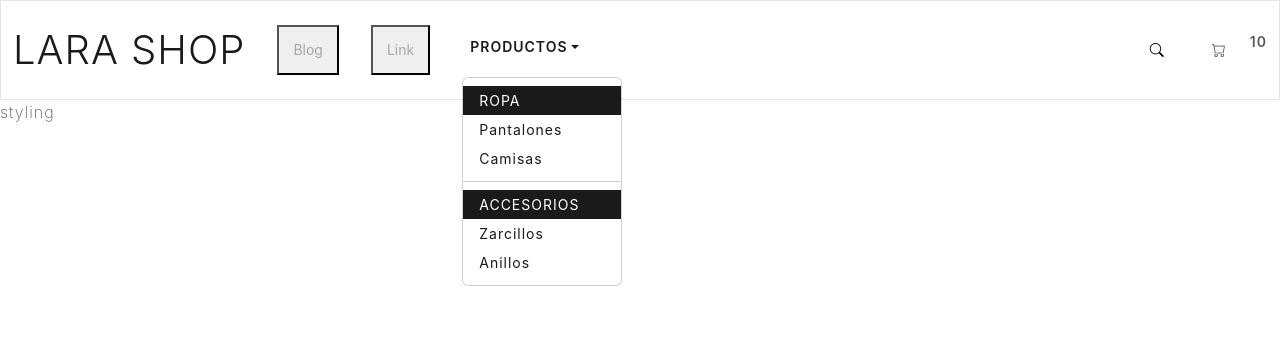
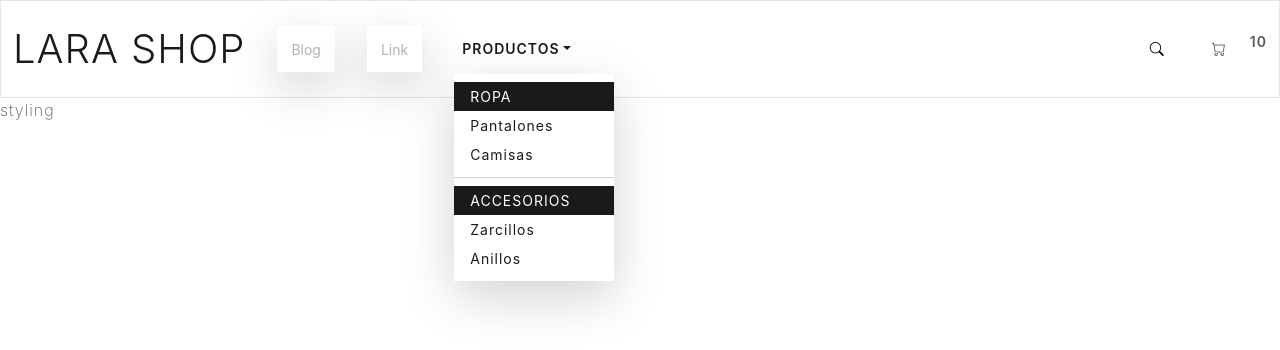
Before and after one commit to lymbhout/LaraShopCoronado, a React (Create React App) app: page / in a window 1280 px wide. Both pictures are taken after a click on the button "PRODUCTOS". Shown: the top 350 px of the page. Built offline with nearby package versions, Linux system fonts and the light colour scheme.

Commit message:
agregando mejoras sombras
se agrego box-shadow a search y los potones

```diff
--- a/src/Componentes/Navbar/Categorias/Categorias.jsx
+++ b/src/Componentes/Navbar/Categorias/Categorias.jsx
@@ -6,7 +6,7 @@ export const Categorias = () => {
         <a className="nav-link dropdown-toggle" href="#" role="button" data-bs-toggle="dropdown" aria-expanded="false">
           Productos
         </a>
-        <ul className="dropdown-menu">
+        <ul className="dropdown-menu rounded-0 shadow-lg border-0 ">
           <li><a className="dropdown-item  active opacity-80 " href="#">ROPA</a></li>
           <li><a className="dropdown-item" href="#">Pantalones</a></li>
           <li><a className="dropdown-item" href="#">Camisas</a></li>
--- a/src/Componentes/Navbar/Search/Search.jsx
+++ b/src/Componentes/Navbar/Search/Search.jsx
@@ -7,10 +7,10 @@ export const Search = () => {
   <button type="button" class="btn btn-secondary dropdown" data-bs-toggle="dropdown" aria-expanded="false">
   <i class="bi bi-search"></i>
   </button>
-  <ul class="dropdown-menu border-0 ">
+  <ul class="dropdown-menu border-0 bg-transparent ">
             <form className="d-flex" role="search">
-              <input className="btn btn-outline-secondary rounded-0 m-1" type="search" placeholder="Search" aria-label="Search" />
-              <button className="btn btn-outline-primary rounded-0 m-1 " type="submit">Search</button>
+              <input className="btn btn-outline-secondary rounded-0 m-1 shadow-lg p-3 mb-5 border-0  " type="search" placeholder="Search" aria-label="Search" />
+              <button className="btn btn-outline-primary rounded-0 m-1 shadow-lg p-3 mb-5 border-0" type="submit">Search</button>
             </form>
   </ul>
 </div>
--- a/src/Componentes/Navbar/Secciones/Secciones.jsx
+++ b/src/Componentes/Navbar/Secciones/Secciones.jsx
@@ -2,16 +2,16 @@ import React from 'react';
 
 export const Secciones = () => {
     return (
-        <>
+      <>
         <li className="nav-item">
         {/* <a className="nav-link active" aria-current="page" href="#">Home</a> */}
         </li>
         <li className="nav-item">
-          <button><a className="nav-link " href="#">Blog</a></button>
+          <button  className='border-0 shadow-lg bg-white'><a className="nav-link  " href="#">Blog</a></button>
         </li>
         <li className="nav-item">
-          <button><a className="nav-link " href="#">Link</a></button>
+          <button className='border-0 shadow-lg bg-white'><a className="nav-link  " href="#">Link</a></button>
         </li>
-        </>
+      </>
     );
 }
--- /dev/null
+++ b/src/Productos.json
@@ -0,0 +1,3 @@
+[
+
+]
```
